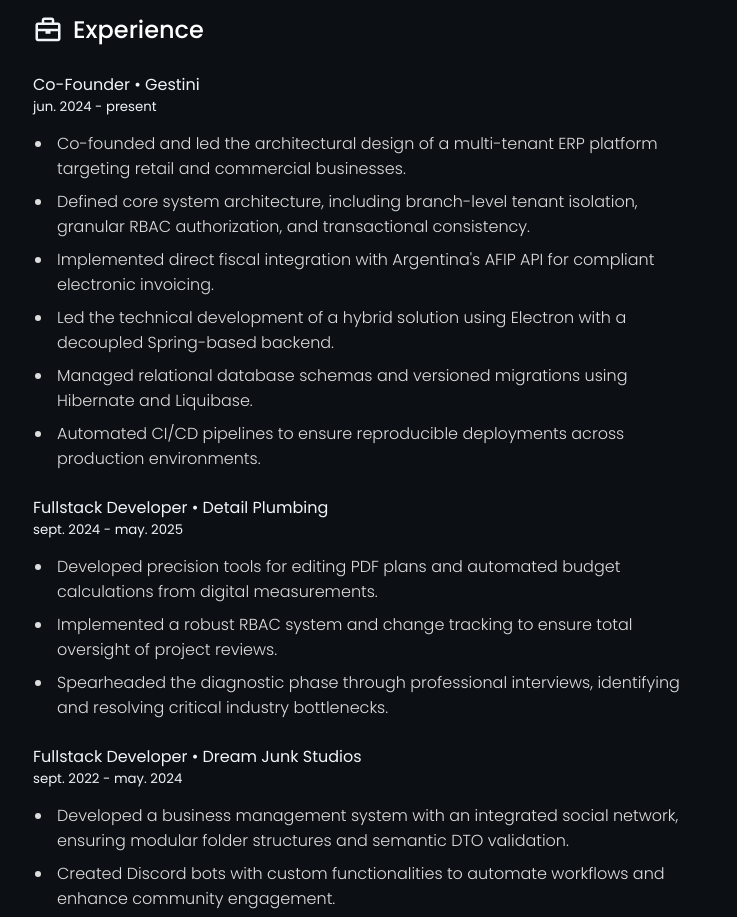
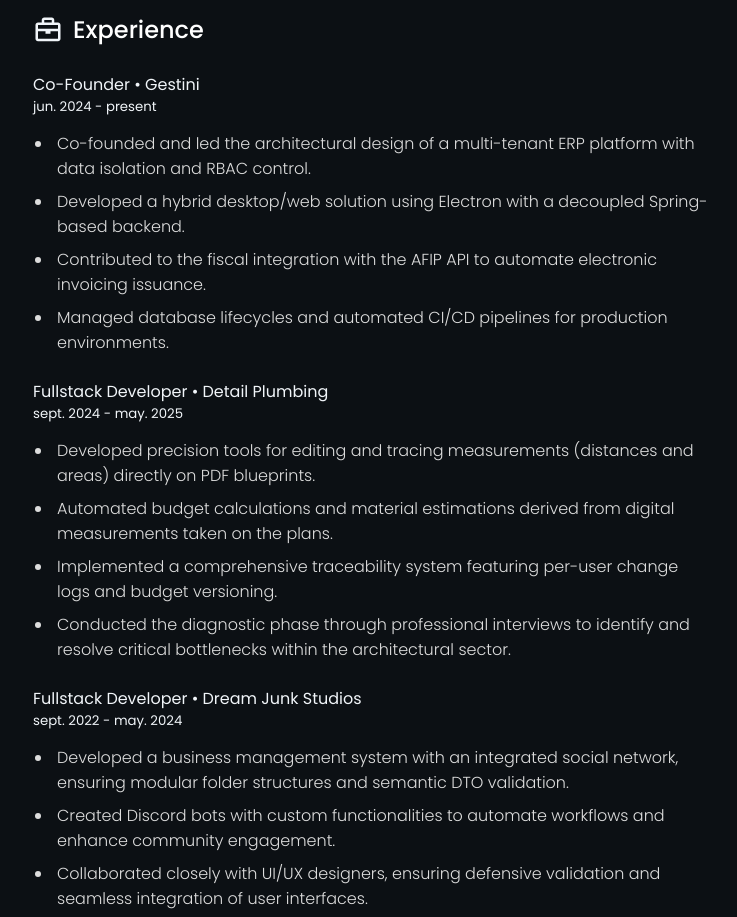
Before and after one commit to Arviixzuh/Portfolio, a React (Vite) app: page / in a window 1280 px wide. Shown: the part 400-1317 px from the top of the page, without its empty margins (257-994 px from the left). Built offline with nearby package versions, Linux system fonts and the light colour scheme.

Commit message:
💼 My personal website portfolio

```diff
--- a/src/components/Portfolio/Experience/MyExperience.js
+++ b/src/components/Portfolio/Experience/MyExperience.js
@@ -7,12 +7,10 @@
       end: 'present',
     },
     points: [
-      'Co-founded and led the architectural design of a multi-tenant ERP platform targeting retail and commercial businesses.',
-      'Defined core system architecture, including branch-level tenant isolation, granular RBAC authorization, and transactional consistency.',
-      "Implemented direct fiscal integration with Argentina's AFIP API for compliant electronic invoicing.",
-      'Led the technical development of a hybrid solution using Electron with a decoupled Spring-based backend.',
-      'Managed relational database schemas and versioned migrations using Hibernate and Liquibase.',
-      'Automated CI/CD pipelines to ensure reproducible deployments across production environments.',
+      'Co-founded and led the architectural design of a multi-tenant ERP platform with data isolation and RBAC control.',
+      'Developed a hybrid desktop/web solution using Electron with a decoupled Spring-based backend.',
+      'Contributed to the fiscal integration with the AFIP API to automate electronic invoicing issuance.',
+      'Managed database lifecycles and automated CI/CD pipelines for production environments.',
     ],
   },
   {
@@ -23,9 +21,10 @@
       end: 'may. 2025',
     },
     points: [
-      'Developed precision tools for editing PDF plans and automated budget calculations from digital measurements.',
-      'Implemented a robust RBAC system and change tracking to ensure total oversight of project reviews.',
-      'Spearheaded the diagnostic phase through professional interviews, identifying and resolving critical industry bottlenecks.',
+      'Developed precision tools for editing and tracing measurements (distances and areas) directly on PDF blueprints.',
+      'Automated budget calculations and material estimations derived from digital measurements taken on the plans.',
+      'Implemented a comprehensive traceability system featuring per-user change logs and budget versioning.',
+      'Conducted the diagnostic phase through professional interviews to identify and resolve critical bottlenecks within the architectural sector.',
     ],
   },
   {
```
